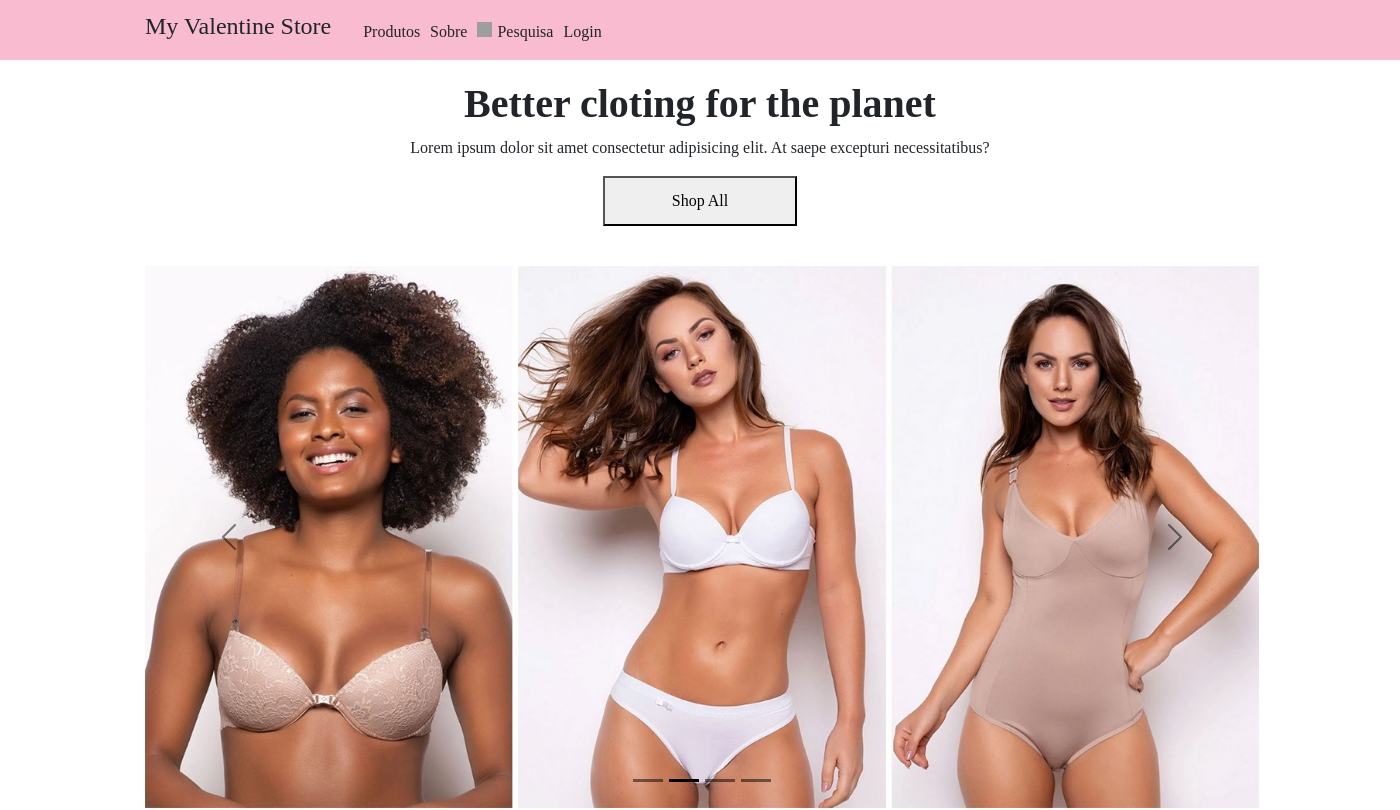
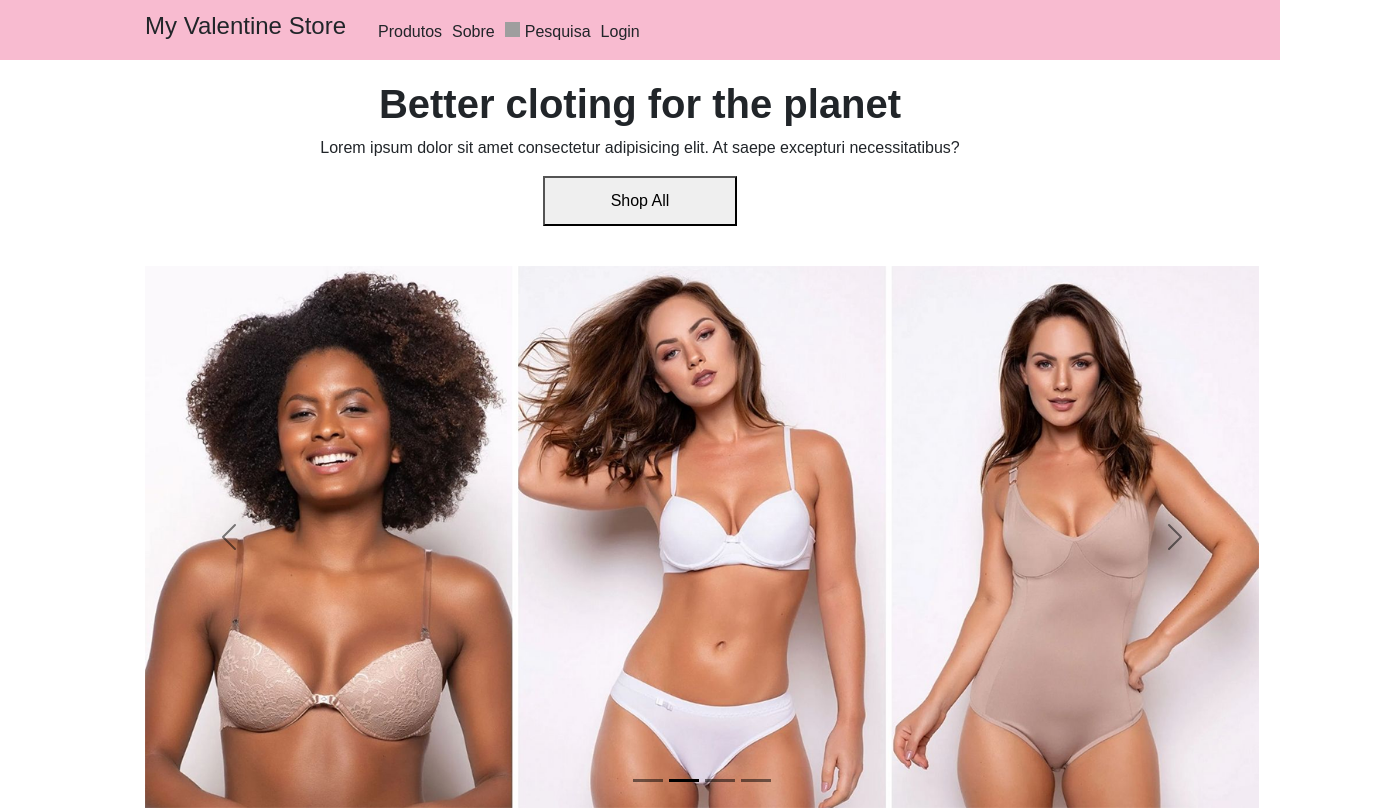
Before and after one commit to fernandofolster/desafiofinal-gamaxp-grupo6, a React (Create React App) app: page / in a window 1280 px wide. Shown: the top 810 px of the page, 1400 px wide, since content can reach past the window. Built offline with nearby package versions, Linux system fonts and the light colour scheme; grey boxes are pictures that could not be loaded.

Commit message:
Add :root global

```diff
--- a/src/components/BannerHome/styles.css
+++ b/src/components/BannerHome/styles.css
@@ -4,6 +4,7 @@
 
 .box {
   height: 58.75rem;
+
 }
 
 .banner {
--- a/src/styles/global.css
+++ b/src/styles/global.css
@@ -1,6 +1,25 @@
+
+:root {
+    --pink-light: #F8BBD0;
+    --pink-primary:#E91E63;
+    --gray-dark: #212121;
+    --gray-secondary: #757575;
+    --gray-light: #979797;
+    --gray-primary: #C4C4C4;
+    --white: #FFFFFF;
+    --black: #000000;
+    --salmon: #DF9167;
+
+}
+
+* {
+    margin: 0;
+    padding: 0;
+    font-family: 'Public Sans', sans-serif;
+    box-sizing: border-box;
+}
+
 body {
-  background-color: white;
-  margin: 0;
-  padding: 0;
-  width: 87.5rem;
+  background-color: #FFFFFF;
+  width: 100%;
 }
```
